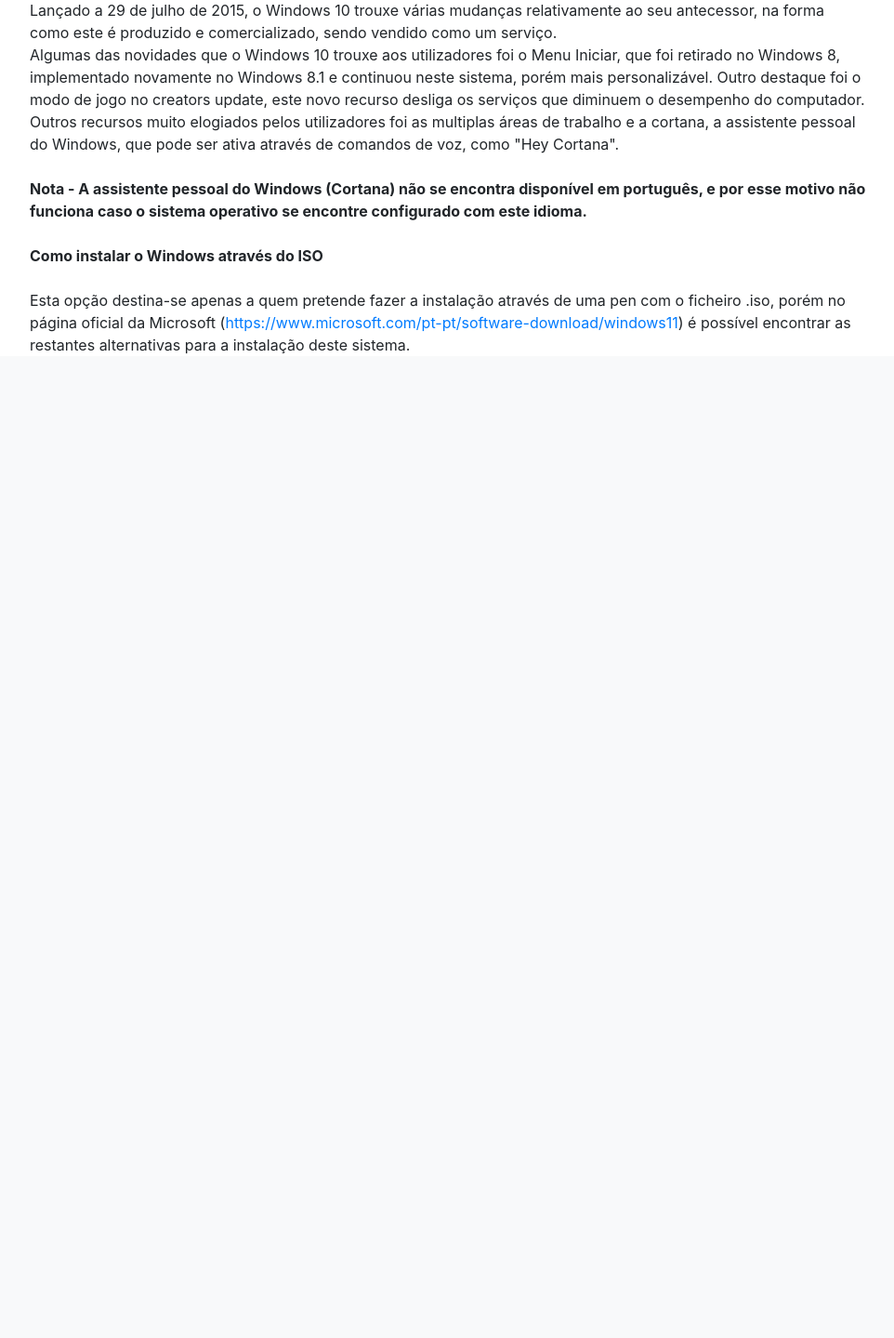
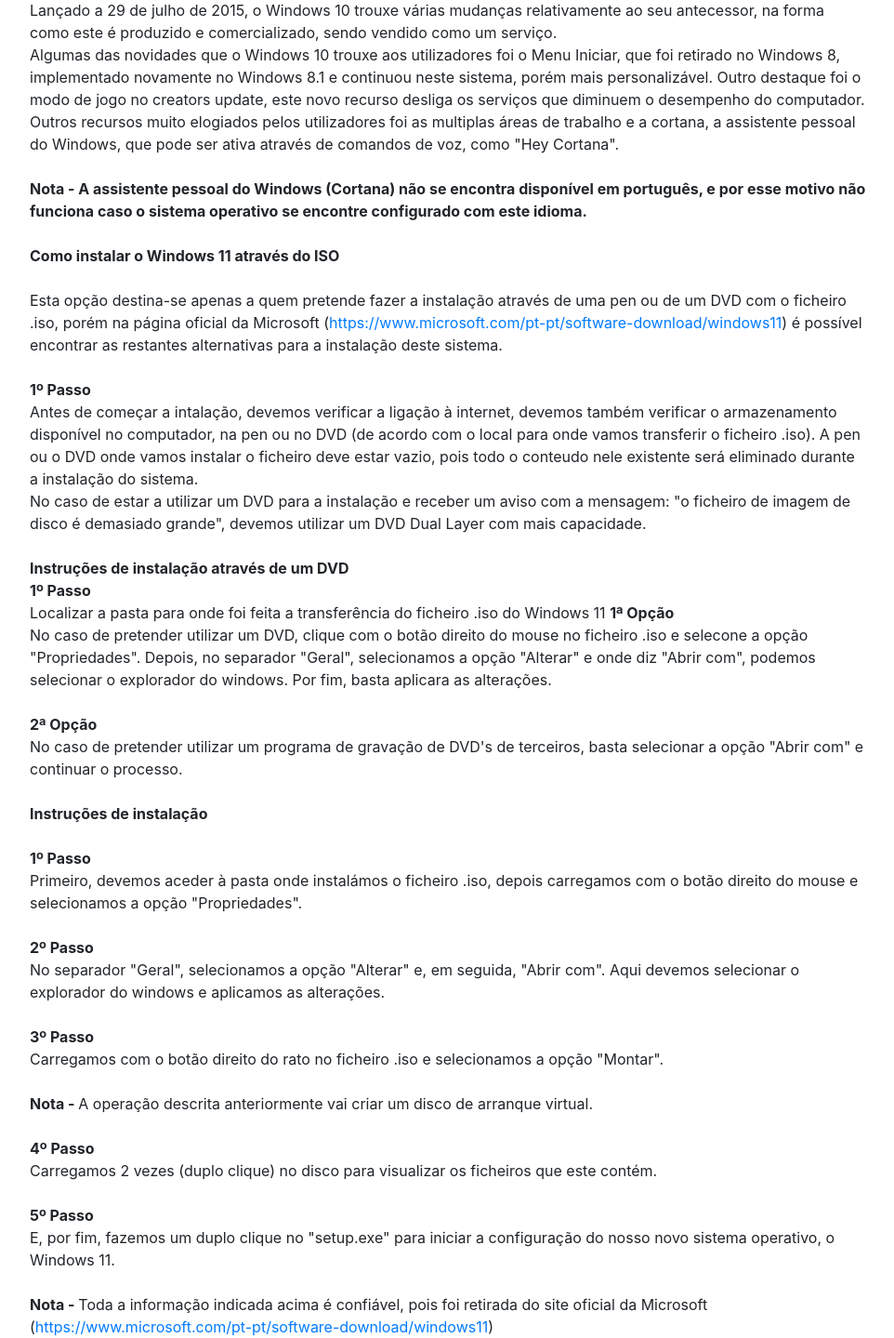
Before and after one commit to AndreCampoos/operative-systems, a PHP site: page /windows.php in a window 1280 px wide. Shown: the part 2151-3590 px from the top of the page at 93% size, without its empty margins (158-1120 px from the left). Before the commit the page ends 2531 px from the top, so only its background shows below. Run offline with PHP 8.4, Linux system fonts and the light colour scheme.

Commit message:
windows complete

```diff
--- a/windows.php
+++ b/windows.php
@@ -144,10 +144,66 @@
 
     <br>
       <br>
-    <b>Como instalar o Windows através do ISO</b>
+    <b>Como instalar o Windows 11 através do ISO</b>
     <br>
       <br>
-    Esta opção destina-se apenas a quem pretende fazer a instalação através de uma pen com o ficheiro .iso, porém no página oficial da Microsoft (<a href="https://www.microsoft.com/pt-pt/software-download/windows11">https://www.microsoft.com/pt-pt/software-download/windows11</a>) é possível encontrar as restantes alternativas para a instalação deste sistema.
+    Esta opção destina-se apenas a quem pretende fazer a instalação através de uma pen ou de um DVD com o ficheiro .iso, porém na página oficial da Microsoft (<a href="https://www.microsoft.com/pt-pt/software-download/windows11">https://www.microsoft.com/pt-pt/software-download/windows11</a>) é possível encontrar as restantes alternativas para a instalação deste sistema.
+    <br>
+      <br>
+    <b>1º Passo</b>
+    <br>
+    Antes de começar a intalação, devemos verificar a ligação à internet, devemos também verificar o armazenamento disponível no computador, na pen ou no DVD (de acordo com o local para onde vamos transferir o ficheiro .iso). A pen ou o DVD onde vamos instalar o ficheiro deve estar vazio, pois todo o conteudo nele existente será eliminado durante a instalação do sistema.
+    <br>
+    No caso de estar a utilizar um DVD para a instalação e receber um aviso com a mensagem: "o ficheiro de imagem de disco é demasiado grande", devemos utilizar um DVD Dual Layer com mais capacidade.
+    <br>
+      <br>
+    <b>Instruções de instalação através de um DVD</b>
+    <br>
+    <b>1º Passo</b>
+    <br>
+    Localizar a pasta para onde foi feita a transferência do ficheiro .iso do Windows 11
+    <b>1ª Opção</b>
+    <br>
+    No caso de pretender utilizar um DVD, clique com o botão direito do mouse no ficheiro .iso e selecone a opção "Propriedades". Depois, no separador "Geral", selecionamos a opção "Alterar" e onde diz "Abrir com", podemos selecionar o explorador do windows. Por fim, basta aplicara as alterações.
+    <br>
+      <br>
+    <b>2ª Opção</b>
+    <br>
+    No caso de pretender utilizar um programa de gravação de DVD's de terceiros, basta selecionar a opção "Abrir com" e continuar o processo.
+    <br>
+      <br>
+    <b>Instruções de instalação</b>
+    <br>
+      <br>
+    <b>1º Passo</b>
+    <br>
+    Primeiro, devemos aceder à pasta onde instalámos o ficheiro .iso, depois carregamos com o botão direito do mouse e selecionamos a opção "Propriedades".
+    <br>
+      <br>
+    <b>2º Passo</b>
+    <br>
+    No separador "Geral", selecionamos a opção "Alterar" e, em seguida, "Abrir com". Aqui devemos selecionar o explorador do windows e aplicamos as alterações.
+    <br>
+      <br>
+    <b>3º Passo</b>
+    <br>
+    Carregamos com o botão direito do rato no ficheiro .iso e selecionamos a opção "Montar".
+    <br>
+      <br>
+    <b>Nota - </b>A operação descrita anteriormente vai criar um disco de arranque virtual.
+    <br>
+      <br>
+    <b>4º Passo</b>
+    <br>
+    Carregamos 2 vezes (duplo clique) no disco para visualizar os ficheiros que este contém.
+    <br>
+      <br>
+    <b>5º Passo</b>
+    <br>
+    E, por fim, fazemos um duplo clique no "setup.exe" para iniciar a configuração do nosso novo sistema operativo, o Windows 11.
+    <br>
+      <br>
+    <b>Nota - </b>Toda a informação indicada acima é confiável, pois foi retirada do site oficial da Microsoft (<a href="https://www.microsoft.com/pt-pt/software-download/windows11">https://www.microsoft.com/pt-pt/software-download/windows11</a>)
   </div>
 
 </body>
```
